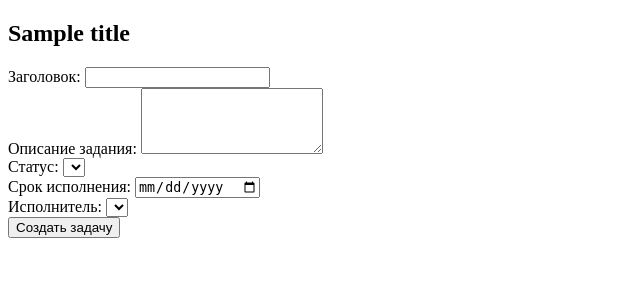
After one commit to kabzal/leasing_teamwork, a Flask app: template app/templates/add_task.html in a window 1280 px wide. The commit adds this page. Shown: the top 300 px of the page, without its empty margins (0-640 px from the left). Run offline with Flask 3, Linux system fonts and the light colour scheme; the template is opened without the code that fills it: values that come from a table or form of the project are taken from there, most other values are stand-ins (such as "Sample title", 1, 10 or a date in 2020); lists and menus that the app fills with data are empty; parts of the project's set-up code (start-up, migrations or seed data) failed here and were passed over.

Commit message:
created task creation and view

```diff
--- a/app/forms.py
+++ b/app/forms.py
@@ -1,5 +1,5 @@
 from flask_wtf import FlaskForm
-from wtforms import StringField, SubmitField, BooleanField, PasswordField, SelectField, TextAreaField
+from wtforms import StringField, SubmitField, BooleanField, PasswordField, SelectField, TextAreaField, DateField
 from wtforms.fields.choices import SelectMultipleField
 from wtforms.validators import DataRequired, Email, Length, EqualTo
 from .models import Department
@@ -31,7 +31,7 @@ class RegisterForm(FlaskForm):
 class ProjectForm(FlaskForm):
     project_name = StringField("Название проекта: ", validators=[
         DataRequired(),
-        Length(min=4, max=100, message="Пароль должен быть от 4 до 100 символов")])
+        Length(min=4, max=100, message="Название должно быть от 4 до 100 символов")])
     project_description = TextAreaField("Описание проекта: ")
     status = SelectField("Статус: ", validators=[DataRequired()])
     team = SelectMultipleField("Команда проекта: ")
@@ -41,3 +41,19 @@ class ProjectForm(FlaskForm):
         super().__init__(*args, **kwargs)
         self.status.choices = [(st.id, st.status_name) for st in statuses]
         self.team.choices = [(employee.id, employee.username) for employee in employees]
+
+
+class TaskForm(FlaskForm):
+    task_title = StringField("Заголовок: ", validators=[
+        DataRequired(),
+        Length(min=4, max=200, message="Название должно быть от 4 до 100 символов")])
+    task_description = TextAreaField("Описание задания: ", validators=[DataRequired()])
+    status = SelectField("Статус: ", validators=[DataRequired()])
+    deadline = DateField("Срок исполнения: ", validators=[DataRequired()])
+    executor = SelectField("Исполнитель: ", validators=[DataRequired()])
+    submit = SubmitField("Создать задачу")
+
+    def __init__(self, statuses=[], employees=[], *args, **kwargs):
+        super().__init__(*args, **kwargs)
+        self.status.choices = [(st.id, st.status_name) for st in statuses]
+        self.executor.choices = [(employee.id, employee.username) for employee in employees]
--- /dev/null
+++ b/app/templates/add_task.html
@@ -0,0 +1,39 @@
+{% extends "base.html" %}
+
+{% block content %}
+    <h2>{{ title }}</h2>
+
+    <form method="POST">
+        {{ form.hidden_tag() }}
+
+        <div class="form-group">
+            {{ form.task_title.label }}
+            {{ form.task_title(class="form-control") }}
+        </div>
+
+        <div class="form-group">
+            {{ form.task_description.label }}
+            {{ form.task_description(class="form-control", rows=4) }}
+        </div>
+
+        <div class="form-group">
+            {{ form.status.label }}
+            {{ form.status(class="form-control") }}
+        </div>
+
+        <div class="form-group">
+            {{ form.deadline.label }}
+            {{ form.deadline(class="form-control", type="date") }}
+        </div>
+
+        <div class="form-group">
+            {{ form.executor.label }}
+            {{ form.executor(class="form-control") }}
+        </div>
+
+        <div class="form-group">
+            {{ form.submit(class="btn btn-primary") }}
+        </div>
+    </form>
+
+{% endblock %}
--- a/app/templates/auth/user_profile.html
+++ b/app/templates/auth/user_profile.html
@@ -12,4 +12,7 @@
 {% for p in user.projects_participated %}
     <p>{{ p.project_name }}</p>
 {% endfor %}
+{% for t in user.tasks_assigned %}
+    <p>{{ t.task_title }}</p>
+{% endfor %}
 {% endblock %}
```
Also changed, not shown: app/templates/project.html (+9 -0 lines), app/views/main_views.py (+39 -4 lines).
